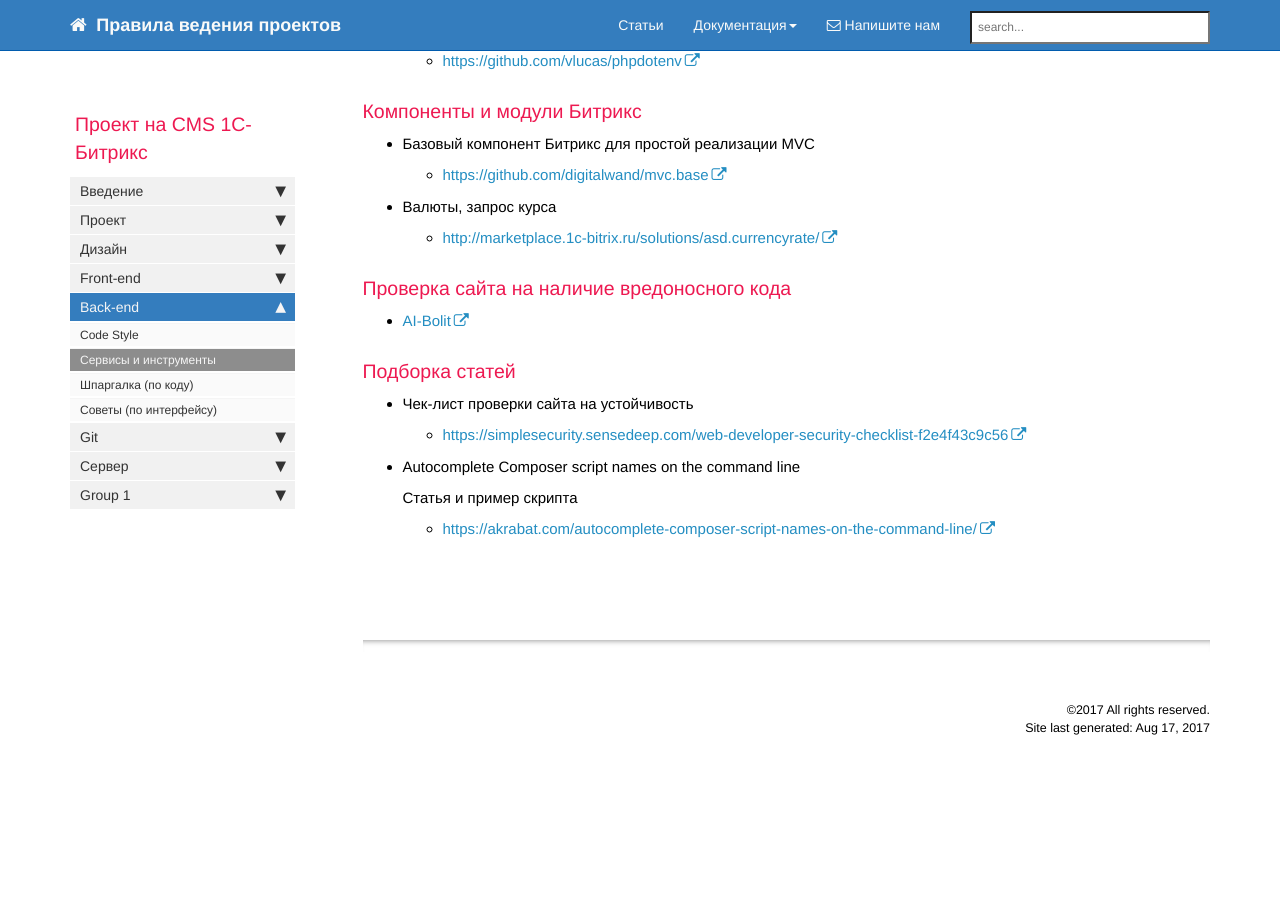
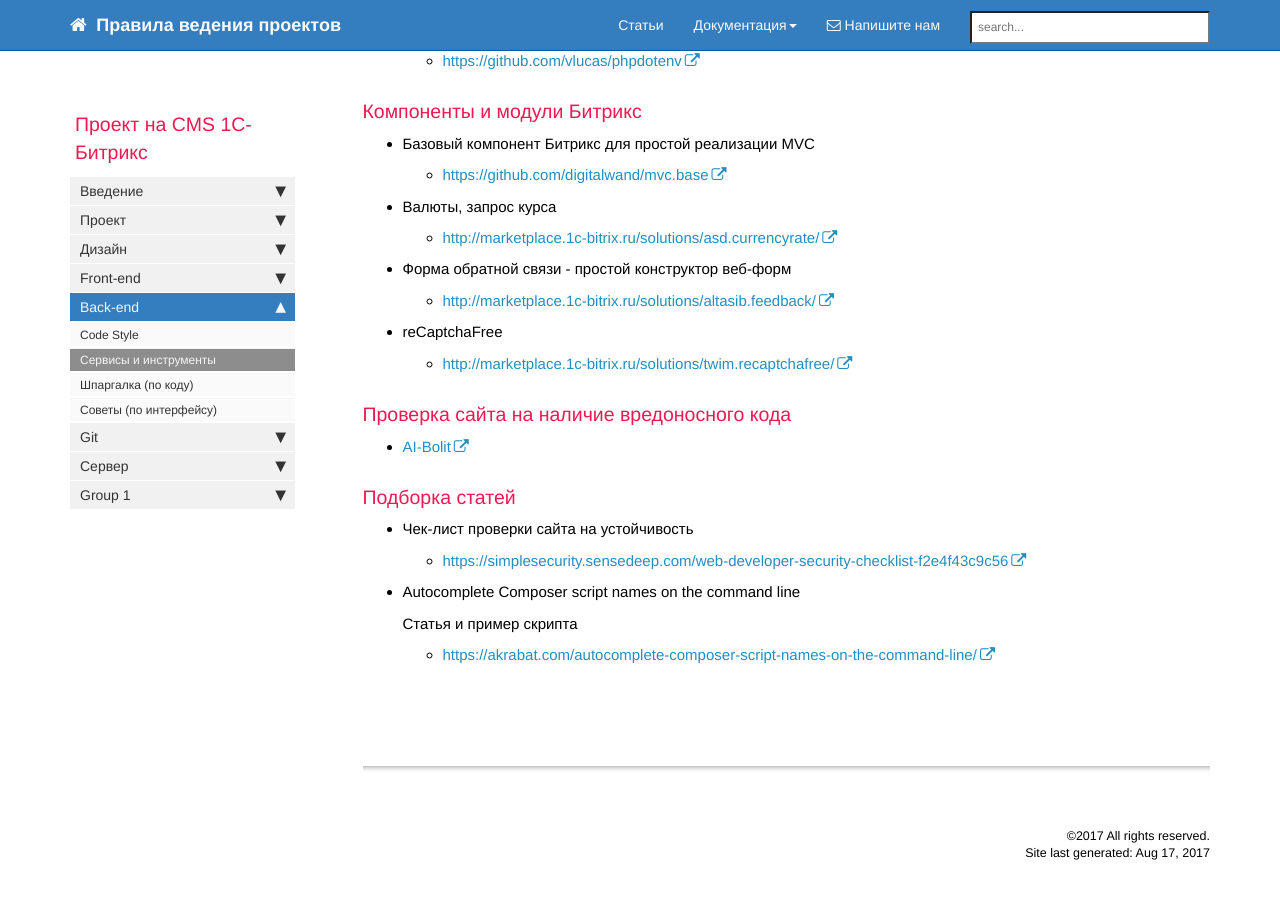
Before and after one commit to gdecider/gdecider.github.io, a Jekyll site: the page built from pages/bx/bx_back-tools.md, in a window 1280 px wide and 900 px high, scrolled down 634 px. Built offline with Jekyll 4.4.1, drawn with Linux system fonts in a browser that asks for light colours; nearby versions of some CDN libraries; comment, search, counter and statistics services are not loaded; before the commit the page ends 1422 px from its top, so only the background shows below that.

Commit message:
Update bx_back-tools.md

```diff
--- a/pages/bx/bx_back-tools.md
+++ b/pages/bx/bx_back-tools.md
@@ -46,6 +46,14 @@ toc: false
 
   * [http://marketplace.1c-bitrix.ru/solutions/asd.currencyrate/](http://marketplace.1c-bitrix.ru/solutions/asd.currencyrate/)
 
+* Форма обратной связи - простой конструктор веб-форм
+
+  * [http://marketplace.1c-bitrix.ru/solutions/altasib.feedback/](http://marketplace.1c-bitrix.ru/solutions/altasib.feedback/)
+
+* reCaptchaFree
+
+  * [http://marketplace.1c-bitrix.ru/solutions/twim.recaptchafree/](http://marketplace.1c-bitrix.ru/solutions/twim.recaptchafree/)
+
 ### Проверка сайта на наличие вредоносного кода
 
 * [AI-Bolit](https://www.revisium.com/aibo/)
```
